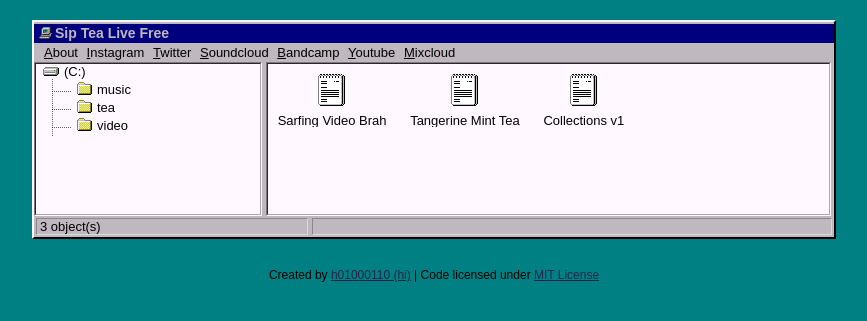
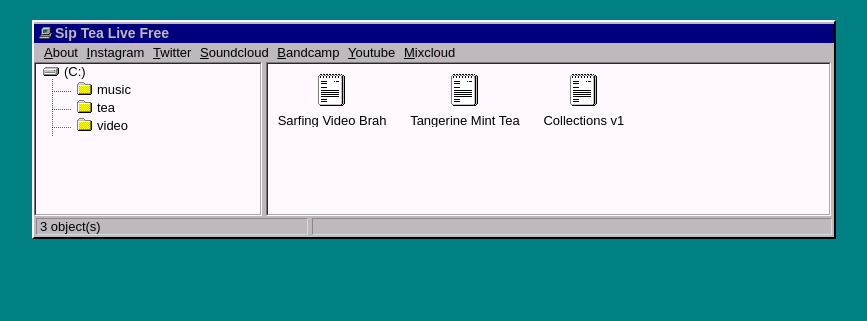
Before and after one commit to andgates/chayumusic, a Jekyll site: the page built from index.html, in a window 1280 px wide. Shown: the top 321 px of the page, without its empty margins (206-1073 px from the left). Built offline with Jekyll 4.4.1, drawn with Linux system fonts in a browser that asks for light colours.

Commit message:
Remove footer

```diff
--- a/_layouts/default.html
+++ b/_layouts/default.html
@@ -92,7 +92,6 @@
 	<script src="/assets/js/001.js"></script>
 	<script src="/assets/js/002.js"></script>
 	<div class="footer">
-		<p>Created by <a href="http://github.com/h01000110" target="_blank">h01000110 (hi)</a> | Code licensed under <a href="https://github.com/h01000110/h01000110.github.io/blob/master/LICENSE" target="_blank">MIT License</a></p>
 	</div>
 </body>
 </html>
```
